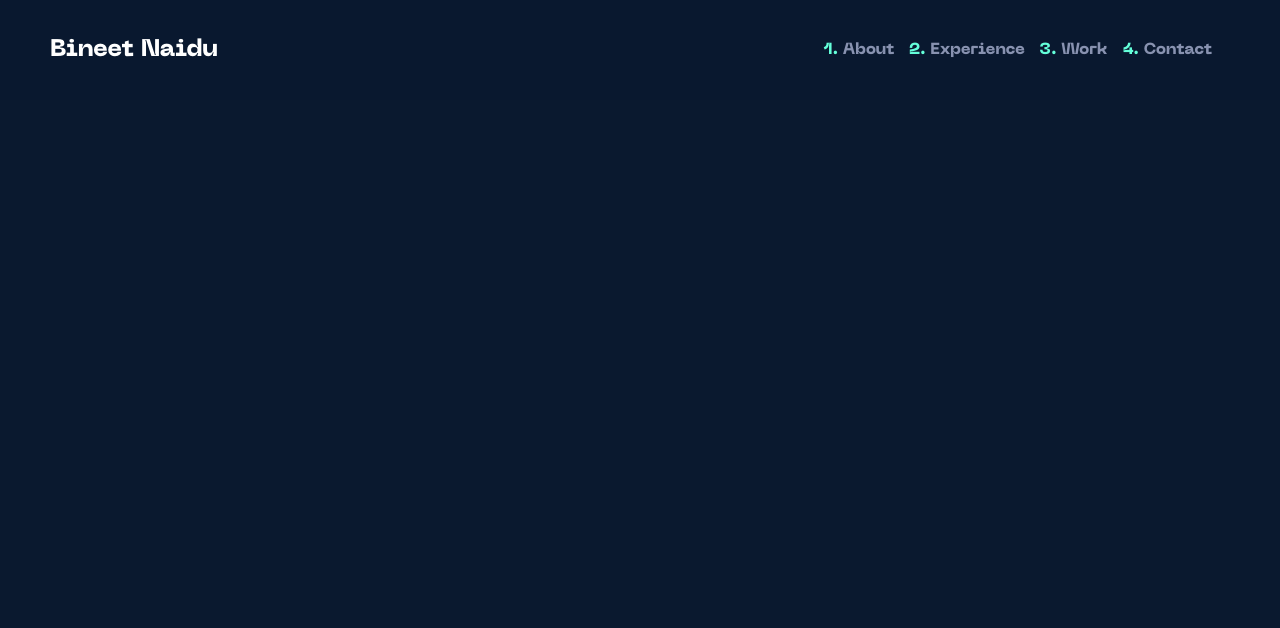
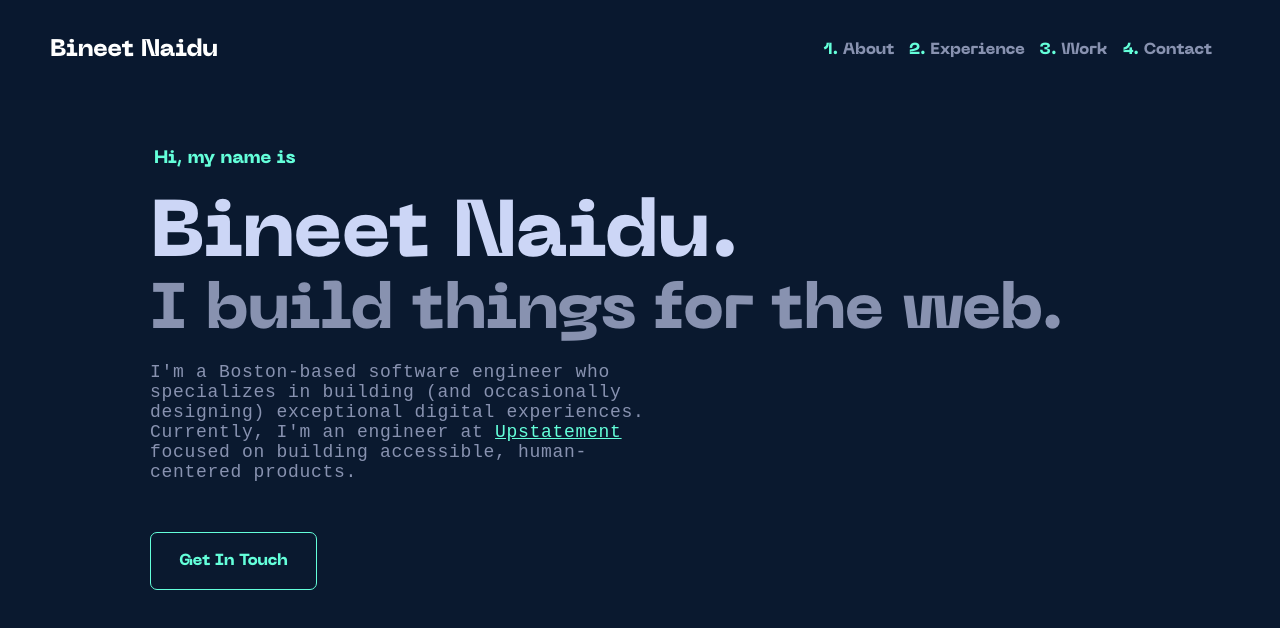
Before and after one commit to bineetNaidu/bineetnaidu.github.io, a React (Create React App) app: page / in a window 1280 px wide. Shown: the top 628 px of the page. Built offline with nearby package versions, Linux system fonts and the light colour scheme.

Commit message:
🎉 add Hero Section!

```diff
--- a/src/App.tsx
+++ b/src/App.tsx
@@ -1,11 +1,20 @@
 import { FC } from 'react';
 import { Navbar } from './components/Navbar';
+import { Hero } from './components/Hero';
+import { Wrapper } from './components/Wrapper';
 import './styles/App.scss';
 
 const App: FC = () => {
   return (
     <div className="app">
       <Navbar />
+      <Wrapper>
+        <Hero />
+        {/* About */}
+        {/* Experience */}
+        {/* Works */}
+        {/* Contact */}
+      </Wrapper>
     </div>
   );
 };
--- /dev/null
+++ b/src/components/Hero.tsx
@@ -0,0 +1,24 @@
+import { FC } from 'react';
+import '../styles/Hero.scss';
+
+export const Hero: FC = () => {
+  return (
+    <div className="hero">
+      <h1>Hi, my name is</h1>
+      <h2 className="big-heading">Bineet Naidu.</h2>
+      <h3 className="big-heading">I build things for the web.</h3>
+      <p>
+        I'm a Boston-based software engineer who specializes in building (and
+        occasionally designing) exceptional digital experiences. Currently, I'm
+        an engineer at{' '}
+        <a href="https://upstatement.com/" target="_blank" rel="noreferrer">
+          Upstatement
+        </a>{' '}
+        focused on building accessible, human-centered products.
+      </p>
+      <a href={`mailto:${'saa'}`} className="email-link">
+        Get In Touch
+      </a>
+    </div>
+  );
+};
--- /dev/null
+++ b/src/styles/Hero.scss
@@ -0,0 +1,61 @@
+@import 'variables';
+
+.hero {
+  display: flex;
+  flex-direction: column;
+  align-items: flex-start;
+  min-height: 100vh;
+  padding: 0;
+
+  @media (max-width: 480px) and (min-height: 700px) {
+    padding-bottom: 10vh;
+  }
+
+  h1 {
+    margin: 0 0 30px 4px;
+    color: $color-primary;
+    font-size: large;
+
+    @media (max-width: 480px) {
+      margin: 0 0 20px 2px;
+    }
+  }
+
+  h2 {
+    color: $color-main;
+    font-size: 5rem;
+  }
+
+  h3 {
+    margin-top: 10px;
+    color: $color-secondary;
+    line-height: 0.9;
+    font-size: 4rem;
+  }
+
+  p {
+    margin: 20px 0 0;
+    max-width: 500px;
+    color: $color-secondary;
+    font-size: large;
+    font-family: 'Courier New', Courier, monospace;
+    letter-spacing: 0.7px;
+
+    & > a {
+      color: $color-primary;
+      text-decoration: underline;
+    }
+  }
+
+  & > a {
+    color: $color-primary;
+    background-color: transparent;
+    border: 1px solid $color-primary;
+    border-radius: 7px;
+    padding: 1.25rem 1.75rem;
+    line-height: 1;
+    text-decoration: none;
+    cursor: pointer;
+    margin-top: 50px;
+  }
+}
```
Also changed, not shown: 1 other file (tests, documents, lock files or other folders).
